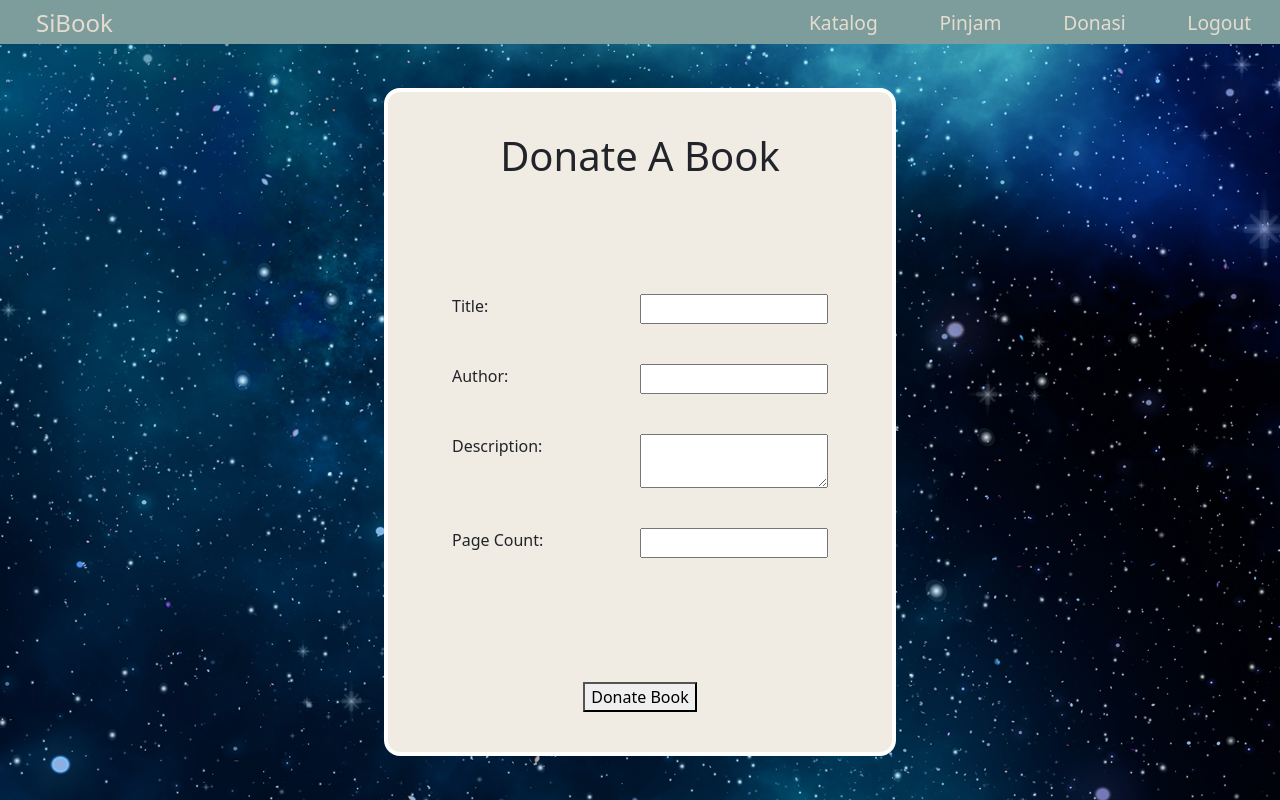
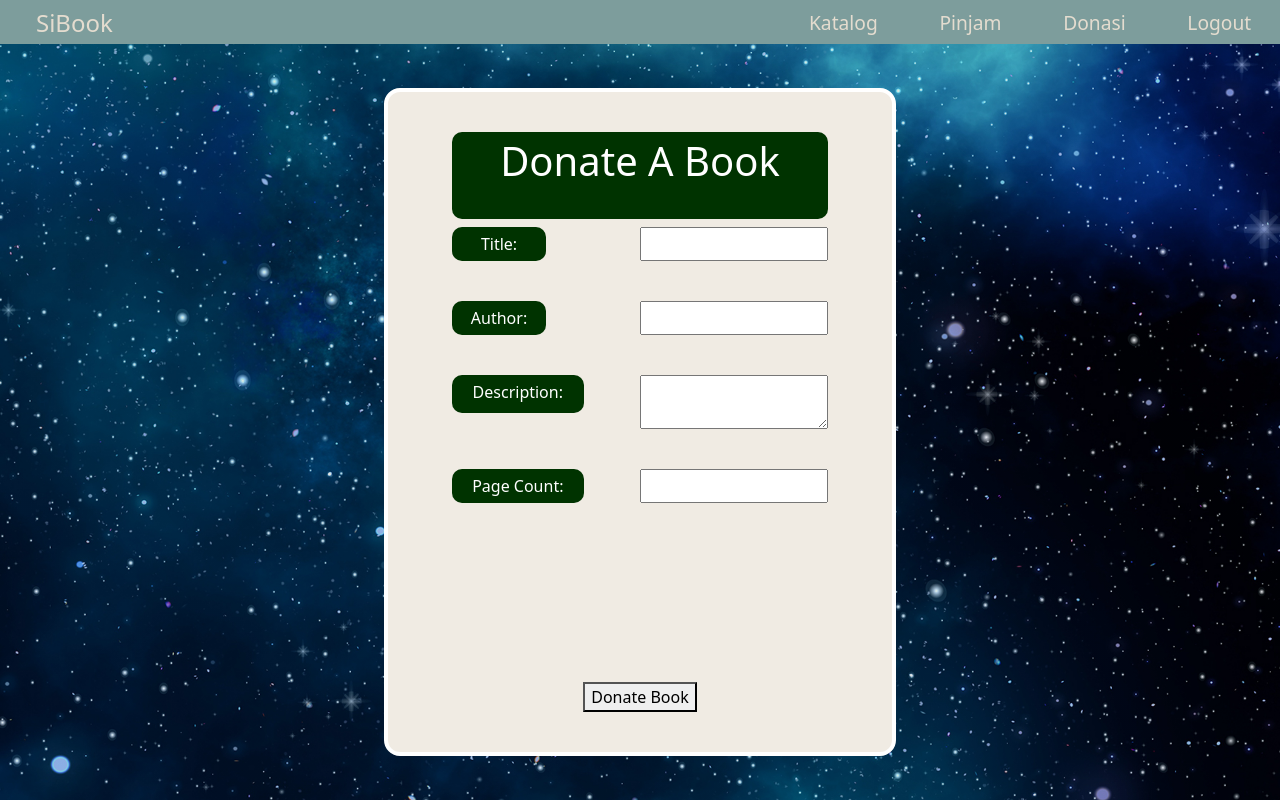
Before and after one commit to SiBook-D08/SiBook, a Django app: page /donate/ in a window 1280 px wide. Run offline with Django 5.2, Linux system fonts and the light colour scheme; a user stored in the database is signed in.

Commit message:
edit design, perpendek nama penulis

```diff
--- a/borrow/templates/borrow.html
+++ b/borrow/templates/borrow.html
@@ -22,7 +22,6 @@ background-color: #F0EBE3 -->
     <div style="padding-left: 10%; padding-right: 10%; padding-top: 5px;">
         <h1 style="text-align: center; background-color: #003300; padding-top: 10%; padding: 5px; color: white; border-radius: 10px;"> Ini isi Keranjang Kamu</h1>
     </div>
-
     <table id ="cart" style="margin: auto; width: 50%;"></table>
 </div>
 <br>
--- a/donate/templates/donate.html
+++ b/donate/templates/donate.html
@@ -8,26 +8,25 @@
 <div class="wallpaper">
     <form method="post" id="donate-form">
         {% csrf_token %}
-        <h1 class="donate-h1">Donate A Book</h1>
+        <h1  style="text-align: center; background-color: #003300; padding-top: 10%; padding: 5px; color: white; border-radius: 10px; max-height: 15%;" class="donate-h1">Donate A Book</h1>
         <div class="field-grid">
-            <label for="title">Title:</label>
+            <label style="text-align: center; background-color: #003300; padding-top: 10%; padding: 5px; color: white; border-radius: 10px; max-width: 50%;" class="donate-h1" for="title">Title:</label>
             <input type="text" id="title" name="title" />
-            <label for="author">Author:</label>
+            <label style="text-align: center; background-color: #003300; padding-top: 10%; padding: 5px; color: white; border-radius: 10px; max-width: 50%;" for="author">Author:</label>
             <input type="text" id="author" name="author" />
-            <label for="description">Description:</label>
+            <label style="text-align: center; background-color: #003300; padding-top: 10%; padding: 5px; color: white; border-radius: 10px; max-width: 70%; max-height: 70%;" for="description">Description:</label>
             <textarea id="description" name="description"></textarea>
-            <label for="num-pages">Page Count:</label>
+            <label style="text-align: center; background-color: #003300; padding-top: 10%; padding: 5px; color: white; border-radius: 10px; max-width: 70%;" for="num-pages">Page Count:</label>
             <input type="number" id="num-pages" name="num_pages" />
             <input type="hidden" name="avaliable" value="true">
         </div>
         <div class="flex-container">
             <div></div>
             <div>
-                <button type="submit" onclick="donateAjaxPost(event)">Donate Book</button>
+                <button type="submit"  onclick="donateAjaxPost(event)">Donate Book</button>
                 <p id="success-message" class="hidden">Form submitted!</p>
                 <h1 id="error-message" class="hidden">ATTN: Invalid input!</h1>
                 <p id="full-message" class="hidden">Sorry, our book catalogue is already full.</p>
-                <p id="alr-exists-message" class="hidden">Book already exists in the catalogue!</p>
             </div>
         </div>
     </form>
```
Also changed, not shown: borrow/static/js/renderBookBorrowSection.js (+15 -3 lines), donate/static/css/donate.css (+9 -0 lines), db.sqlite3.
